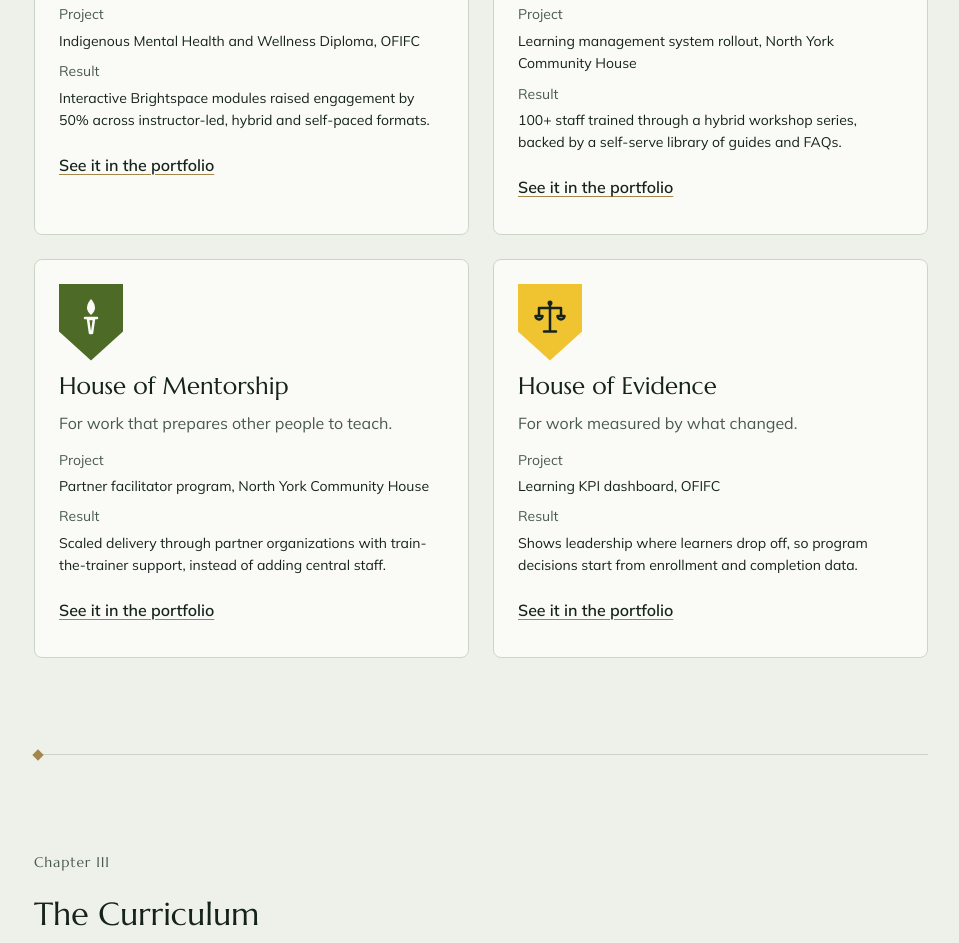
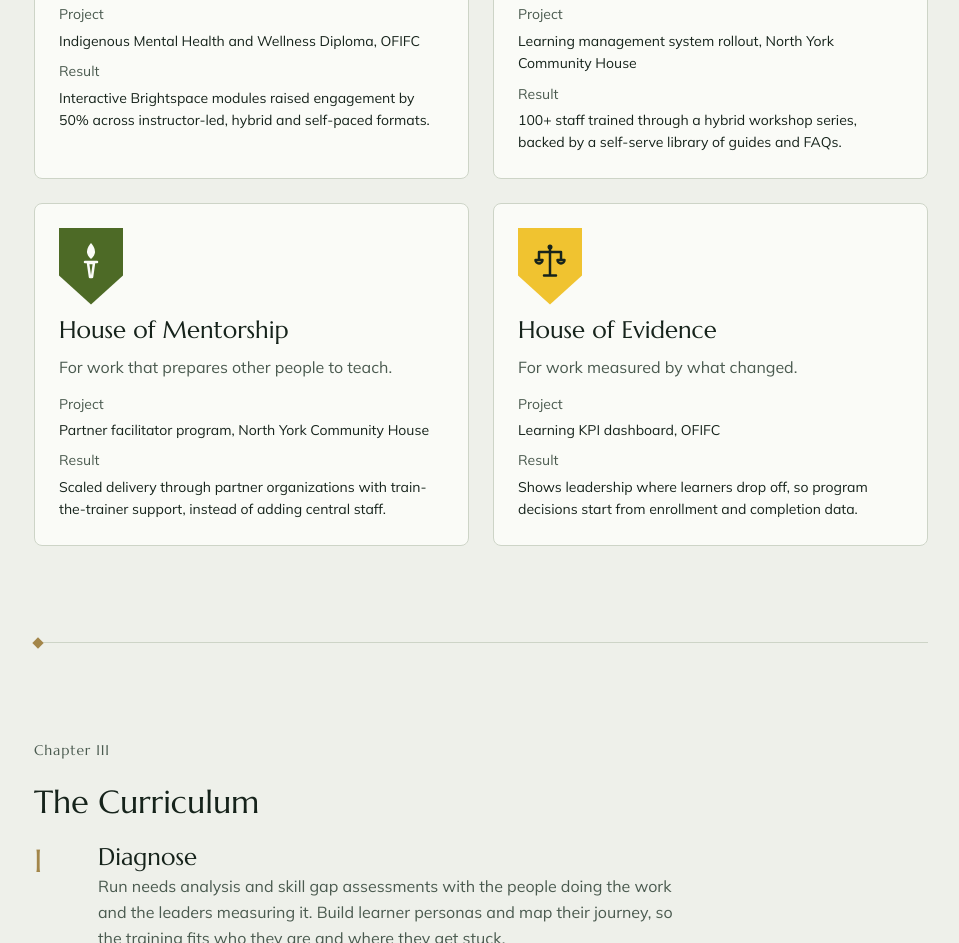
Before and after one commit to jballey/jballeywebsite, a plain HTML site: page index.html in a window 1280 px wide. Shown: the part 1774-2717 px from the top of the page, without its empty margins (312-1271 px from the left). Drawn offline with Linux system fonts and the light colour scheme.

Commit message:
Remove portfolio links from Home house cards
Hover shadow now only appears on cards that are clickable.

Co-Authored-By: Claude Opus 5.5 <noreply@anthropic.com>
Claude-Session: https://claude.ai/code/session_015btTdVCxD79tE2pTEoe7jj

```diff
--- a/index.html
+++ b/index.html
@@ -129,7 +129,6 @@
                 <div><dt>Project</dt><dd>Indigenous Mental Health and Wellness Diploma, OFIFC</dd></div>
                 <div><dt>Result</dt><dd>Interactive Brightspace modules raised engagement by 50% across instructor-led, hybrid and self-paced formats.</dd></div>
               </dl>
-              <a class="link link-standalone" href="portfolio.html#c-2">See it in the portfolio<span class="sr-only">: House of Clarity</span></a>
             </article>
             <article class="card house-change">
               <div class="crest-row"><div class="crest" aria-hidden="true"><svg class="crest-art" viewBox="0 0 32 40"><circle cx="16" cy="9" r="6"/><path d="M16 15 V35 M16 28 H22 M16 34 H21"/></svg></div></div>
@@ -139,7 +138,6 @@
                 <div><dt>Project</dt><dd>Learning management system rollout, North York Community House</dd></div>
                 <div><dt>Result</dt><dd>100+ staff trained through a hybrid workshop series, backed by a self-serve library of guides and FAQs.</dd></div>
               </dl>
-              <a class="link link-standalone" href="portfolio.html#c-2">See it in the portfolio<span class="sr-only">: House of Change</span></a>
             </article>
             <article class="card house-mentorship">
               <div class="crest-row"><div class="crest" aria-hidden="true"><svg class="crest-art" viewBox="0 0 32 40"><path d="M13 23 L15 37 H17 L19 23 Z"/><path d="M10 22 H22"/><path class="solid" d="M16 3 q8 9 0 16 q-8 -7 0 -16 Z"/></svg></div></div>
@@ -149,7 +147,6 @@
                 <div><dt>Project</dt><dd>Partner facilitator program, North York Community House</dd></div>
                 <div><dt>Result</dt><dd>Scaled delivery through partner organizations with train-the-trainer support, instead of adding central staff.</dd></div>
               </dl>
-              <a class="link link-standalone" href="portfolio.html#c-2">See it in the portfolio<span class="sr-only">: House of Mentorship</span></a>
             </article>
             <article class="card house-evidence">
               <div class="crest-row"><div class="crest" aria-hidden="true"><svg class="crest-art" viewBox="0 0 32 40"><path d="M16 9 V34 M10 35.5 H22 M5 12 H27 M5 12 V20 M27 12 V20"/><path d="M1.5 20 H8.5 a3.5 3.5 0 0 1 -7 0 Z M23.5 20 H30.5 a3.5 3.5 0 0 1 -7 0 Z"/><circle class="solid" cx="16" cy="7" r="2.5"/></svg></div></div>
@@ -159,7 +156,6 @@
                 <div><dt>Project</dt><dd>Learning KPI dashboard, OFIFC</dd></div>
                 <div><dt>Result</dt><dd>Shows leadership where learners drop off, so program decisions start from enrollment and completion data.</dd></div>
               </dl>
-              <a class="link link-standalone" href="portfolio.html#c-2">See it in the portfolio<span class="sr-only">: House of Evidence</span></a>
             </article>
           </div>
         </section>
--- a/site.css
+++ b/site.css
@@ -74,7 +74,7 @@ p, li, dd { max-width: var(--measure); }
   padding: var(--space-5);
   transition: border-color var(--duration-hover) var(--ease), box-shadow var(--duration-hover) var(--ease);
 }
-.card:hover { border-color: var(--color-border); box-shadow: var(--shadow-1); }
+a.card:hover, .card:has(a):hover { border-color: var(--color-border); box-shadow: var(--shadow-1); }
 .card h3 { font-size: var(--text-5); }
 .card dl { display: grid; gap: var(--space-2); font-size: var(--text-2); }
 .card dl div { display: grid; gap: var(--space-1); }
```
